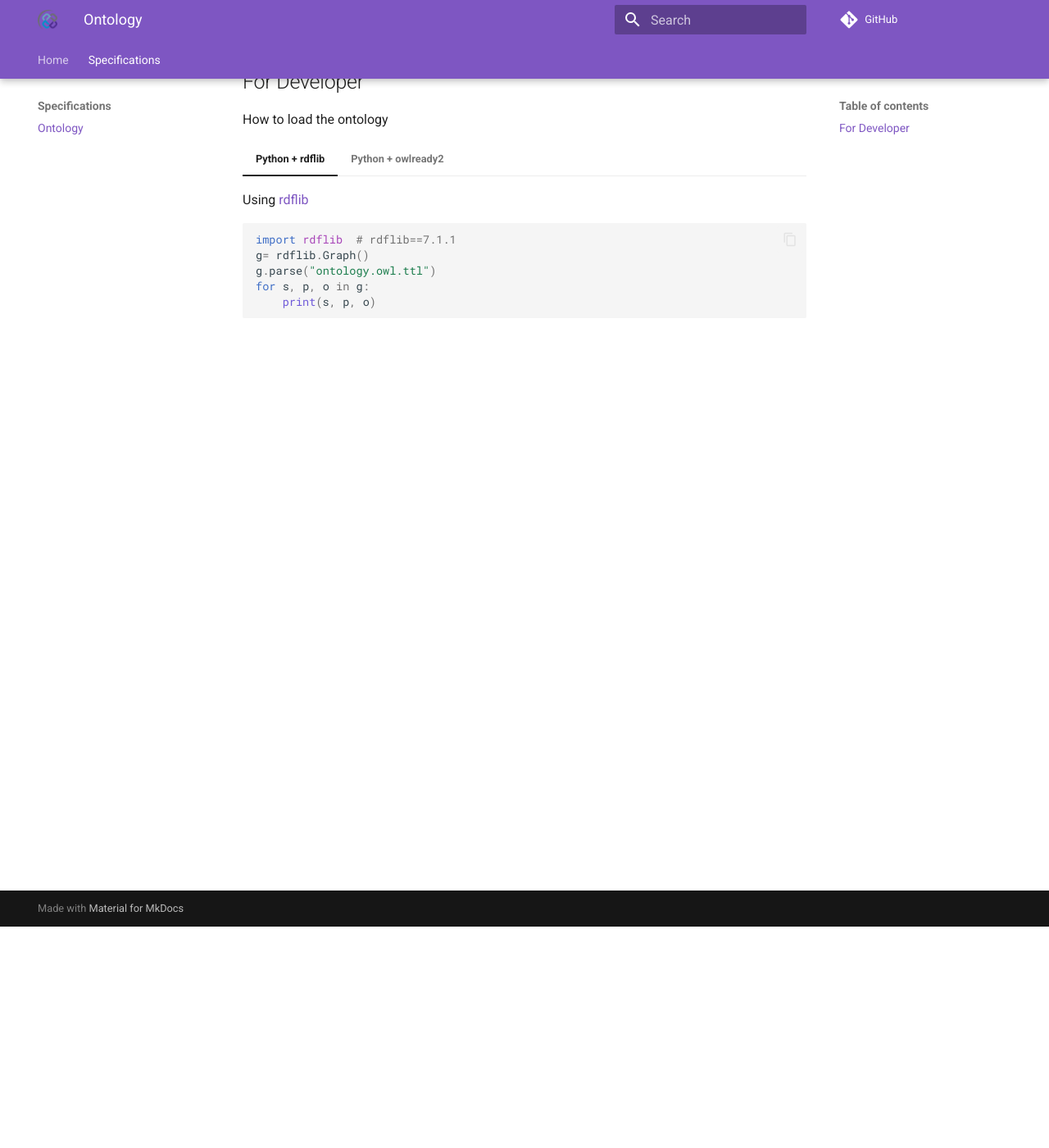
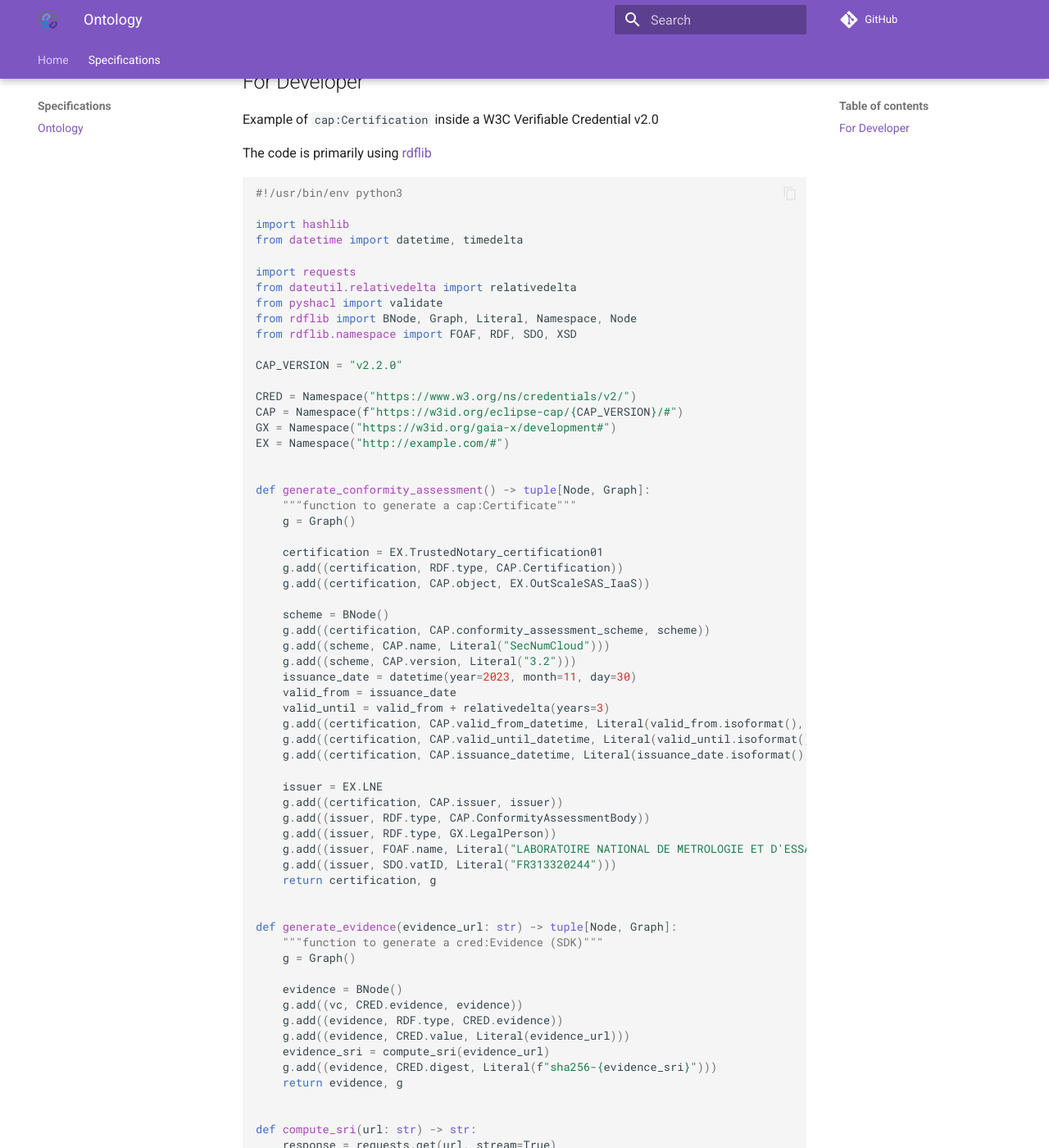
Before and after one commit to eclipse-dataspace-cap/eclipse-dataspace-cap.github.io, an MkDocs documentation site: the page built from docs/ontology.md, in a window 1280 px wide and 1400 px high, scrolled down 270 px. Shown: the whole window at 82% size. Built offline with MkDocs 1.6.1 and Material for MkDocs 9.7.7, drawn with Linux system fonts in a browser that asks for light colours; comment, search, counter and statistics services are not loaded; some of the changed text lies outside the part shown.

Commit message:
feat: update the exemple code

````diff
--- a/docs/ontology.md
+++ b/docs/ontology.md
@@ -9,27 +9,179 @@ The ontology can be browsed at <https://eclipse-dataspace-cap.github.io/cap-onto
 
 ## For Developer
 
-How to load the ontology
+Example of `cap:Certification` inside a W3C Verifiable Credential v2.0
 
-=== "Python + rdflib"
+The code is primarily using [rdflib](https://rdflib.readthedocs.io/)
 
-    Using [rdflib](https://rdflib.readthedocs.io/)
 
-    ```python
-    import rdflib  # rdflib==7.1.1
-    g= rdflib.Graph()
-    g.parse("ontology.owl.ttl")
-    for s, p, o in g:
-        print(s, p, o)
-    ```
+```python
+#!/usr/bin/env python3
 
-=== "Python + owlready2"
+import hashlib
+from datetime import datetime, timedelta
 
-    Using [owlready2](https://owlready2.readthedocs.io/)
+import requests
+from dateutil.relativedelta import relativedelta
+from pyshacl import validate
+from rdflib import BNode, Graph, Literal, Namespace, Node
+from rdflib.namespace import FOAF, RDF, SDO, XSD
 
-    ```python
-    from owlready2 import get_ontology  # owlready2==0.47
-    onto = get_ontology("file://ontology.owl.xml").load()
-    for classe in onto.classes():
-        print(classe, classe.iri)
-    ```
+CAP_VERSION = "v2.2.0"
+
+CRED = Namespace("https://www.w3.org/ns/credentials/v2/")
+CAP = Namespace(f"https://w3id.org/eclipse-cap/{CAP_VERSION}/#")
+GX = Namespace("https://w3id.org/gaia-x/development#")
+EX = Namespace("http://example.com/#")
+
+
+def generate_conformity_assessment() -> tuple[Node, Graph]:
+    """function to generate a cap:Certificate"""
+    g = Graph()
+
+    certification = EX.TrustedNotary_certification01
+    g.add((certification, RDF.type, CAP.Certification))
+    g.add((certification, CAP.object, EX.OutScaleSAS_IaaS))
+
+    scheme = BNode()
+    g.add((certification, CAP.conformity_assessment_scheme, scheme))
+    g.add((scheme, CAP.name, Literal("SecNumCloud")))
+    g.add((scheme, CAP.version, Literal("3.2")))
+    issuance_date = datetime(year=2023, month=11, day=30)
+    valid_from = issuance_date
+    valid_until = valid_from + relativedelta(years=3)
+    g.add((certification, CAP.valid_from_datetime, Literal(valid_from.isoformat(), datatype=XSD.dateTime)))
+    g.add((certification, CAP.valid_until_datetime, Literal(valid_until.isoformat(), datatype=XSD.dateTime)))
+    g.add((certification, CAP.issuance_datetime, Literal(issuance_date.isoformat(), datatype=XSD.dateTime)))
+
+    issuer = EX.LNE
+    g.add((certification, CAP.issuer, issuer))
+    g.add((issuer, RDF.type, CAP.ConformityAssessmentBody))
+    g.add((issuer, RDF.type, GX.LegalPerson))
+    g.add((issuer, FOAF.name, Literal("LABORATOIRE NATIONAL DE METROLOGIE ET D'ESSAIS", lang="fr")))
+    g.add((issuer, SDO.vatID, Literal("FR313320244")))
+    return certification, g
+
+
+def generate_evidence(evidence_url: str) -> tuple[Node, Graph]:
+    """function to generate a cred:Evidence (SDK)"""
+    g = Graph()
+
+    evidence = BNode()
+    g.add((vc, CRED.evidence, evidence))
+    g.add((evidence, RDF.type, CRED.evidence))
+    g.add((evidence, CRED.value, Literal(evidence_url)))
+    evidence_sri = compute_sri(evidence_url)
+    g.add((evidence, CRED.digest, Literal(f"sha256-{evidence_sri}")))
+    return evidence, g
+
+
+def compute_sri(url: str) -> str:
+    response = requests.get(url, stream=True)
+    sha256_hash = hashlib.sha256()
+    for chunk in response.iter_content(chunk_size=8192):
+        if chunk:
+            sha256_hash.update(chunk)
+    return sha256_hash.hexdigest()
+
+
+g = Graph() # create an empty graph
+# declare prefix to increase readability
+g.bind("cred", CRED)
+g.bind("cap", CAP)
+g.bind("gx", GX)
+g.bind("ex", CRED)
+
+# create an VC ID and declare its properties
+vc = EX.myvc
+g.add((vc, RDF.type, CRED.VerifiableCredential))
+g.add((vc, CRED.issuer, Literal("did:web:trusted-notary.eu")))
+valid_from = datetime.now()
+valid_until = valid_from + timedelta(days=90)
+g.add((vc, CRED.validFrom, Literal(valid_from.isoformat(), datatype=XSD.dateTime)))
+g.add((vc, CRED.validUntil, Literal(valid_until.isoformat(), datatype=XSD.dateTime)))
+
+# generate a cap:Certificate and attach it to the VC
+certification, graph_certification = generate_conformity_assessment()
+g += graph_certification
+g.add((vc, CRED.credentialSubject, certification))
+
+# generate a cred:Evidence and attach is to the VC
+evidence, graph_evidence = generate_evidence(
+    "https://cyber.gouv.fr/sites/default/files/decisions-qualifications/2023_2118_np.pdf"
+)
+g += graph_evidence
+g.add((vc, CRED.evidence, evidence))
+
+# Serialise the graph for manual inspection
+print(g.serialize(format="ttl"))
+
+# Load the Eclipse CAP SHACL graph
+shacl_graph = Graph()
+shacl_graph.parse(
+    f"https://github.com/eclipse-dataspace-cap/cap-ontology/releases/download/{CAP_VERSION}/cap.shacl.ttl", format="ttl"
+)
+
+# Load the Eclipse Ontology graph
+ont_graph = Graph()
+ont_graph.parse(
+    f"https://github.com/eclipse-dataspace-cap/cap-ontology/releases/download/{CAP_VERSION}/cap.owl.ttl", format="ttl"
+)
+
+# Run the SHACL validation (TCK)
+r = validate(
+    g,
+    shacl_graph=shacl_graph,
+    ont_graph=ont_graph,
+    inference="rdfs",
+    abort_on_first=False,
+    allow_infos=False,
+    allow_warnings=False,
+    meta_shacl=False,
+    advanced=False,
+    js=False,
+    debug=False,
+)
+conforms, results_graph, results_text = r
+print("*" * 80)
+print(conforms, results_graph, results_text)
+```
+
+
+The output of that script using `pyshacl>=0.30.1`, `python-dateutil>=2.9.0.post0`, `rdflib>=7.1.4`, `requests>=2.32.3`
+
+```text
+@prefix cap: <https://w3id.org/eclipse-cap/v2.2.0/#> .
+@prefix ex: <https://www.w3.org/ns/credentials/v2/> .
+@prefix foaf: <http://xmlns.com/foaf/0.1/> .
+@prefix gx: <https://w3id.org/gaia-x/development#> .
+@prefix schema: <https://schema.org/> .
+@prefix xsd: <http://www.w3.org/2001/XMLSchema#> .
+
+<http://example.com/#myvc> a ex:VerifiableCredential ;
+    ex:credentialSubject <http://example.com/#TrustedNotary_certification01> ;
+    ex:evidence [ a ex:evidence ;
+            ex:digest "sha256-9b860c2fe0bc4200cf2b94369c82f3806f6db093bd92c3f341fee5e676ff1a60" ;
+            ex:value "https://cyber.gouv.fr/sites/default/files/decisions-qualifications/2023_2118_np.pdf" ] ;
+    ex:issuer "did:web:trusted-notary.eu" ;
+    ex:validFrom "2025-05-22T21:36:00.836750"^^xsd:dateTime ;
+    ex:validUntil "2025-08-20T21:36:00.836750"^^xsd:dateTime .
+
+<http://example.com/#LNE> a cap:ConformityAssessmentBody,
+        gx:LegalPerson ;
+    foaf:name "LABORATOIRE NATIONAL DE METROLOGIE ET D'ESSAIS"@fr ;
+    schema:vatID "FR313320244" .
+
+<http://example.com/#TrustedNotary_certification01> a cap:Certification ;
+    cap:conformity_assessment_scheme [ cap:name "SecNumCloud" ;
+            cap:version "3.2" ] ;
+    cap:issuance_datetime "2023-11-30T00:00:00"^^xsd:dateTime ;
+    cap:issuer <http://example.com/#LNE> ;
+    cap:object <http://example.com/#OutScaleSAS_IaaS> ;
+    cap:valid_from_datetime "2023-11-30T00:00:00"^^xsd:dateTime ;
+    cap:valid_until_datetime "2026-11-30T00:00:00"^^xsd:dateTime .
+
+
+********************************************************************************
+True [a rdfg:Graph;rdflib:storage [a rdflib:Store;rdfs:label 'Memory']]. Validation Report
+Conforms: True
+```
````
